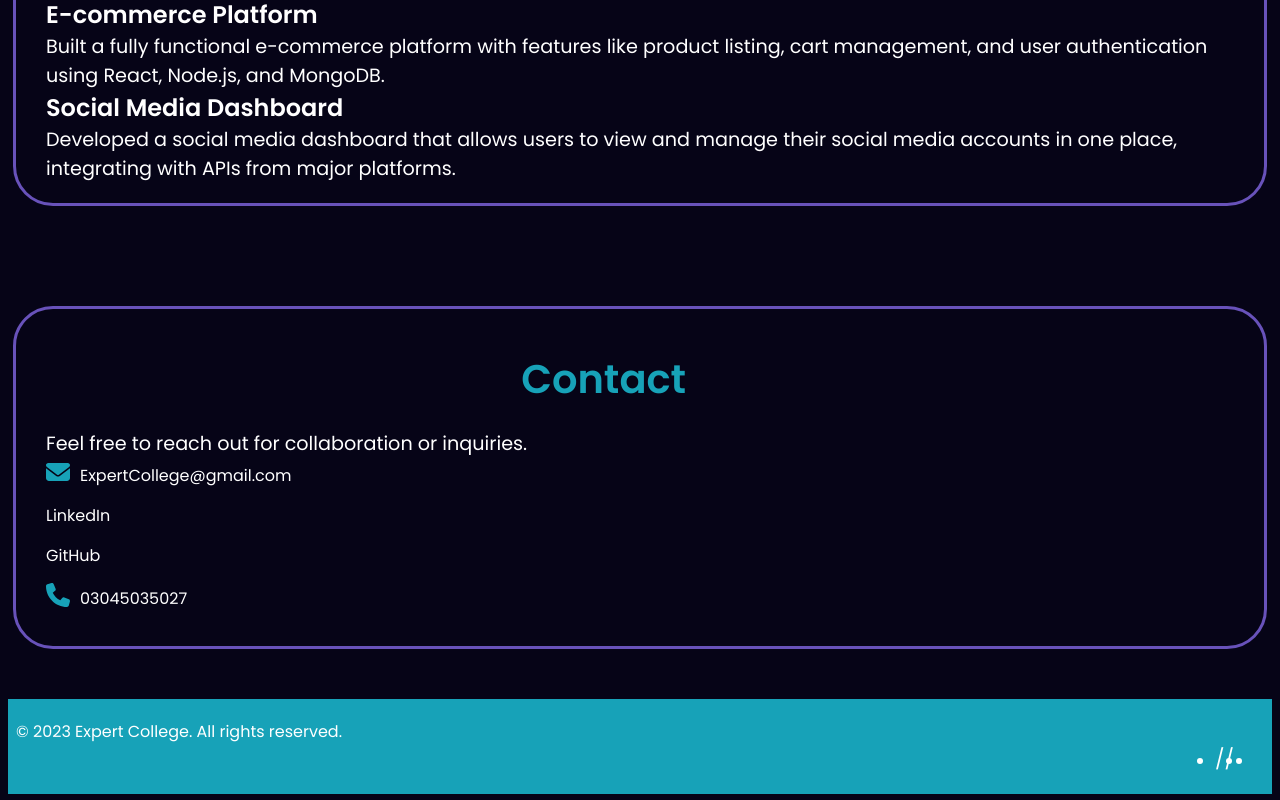
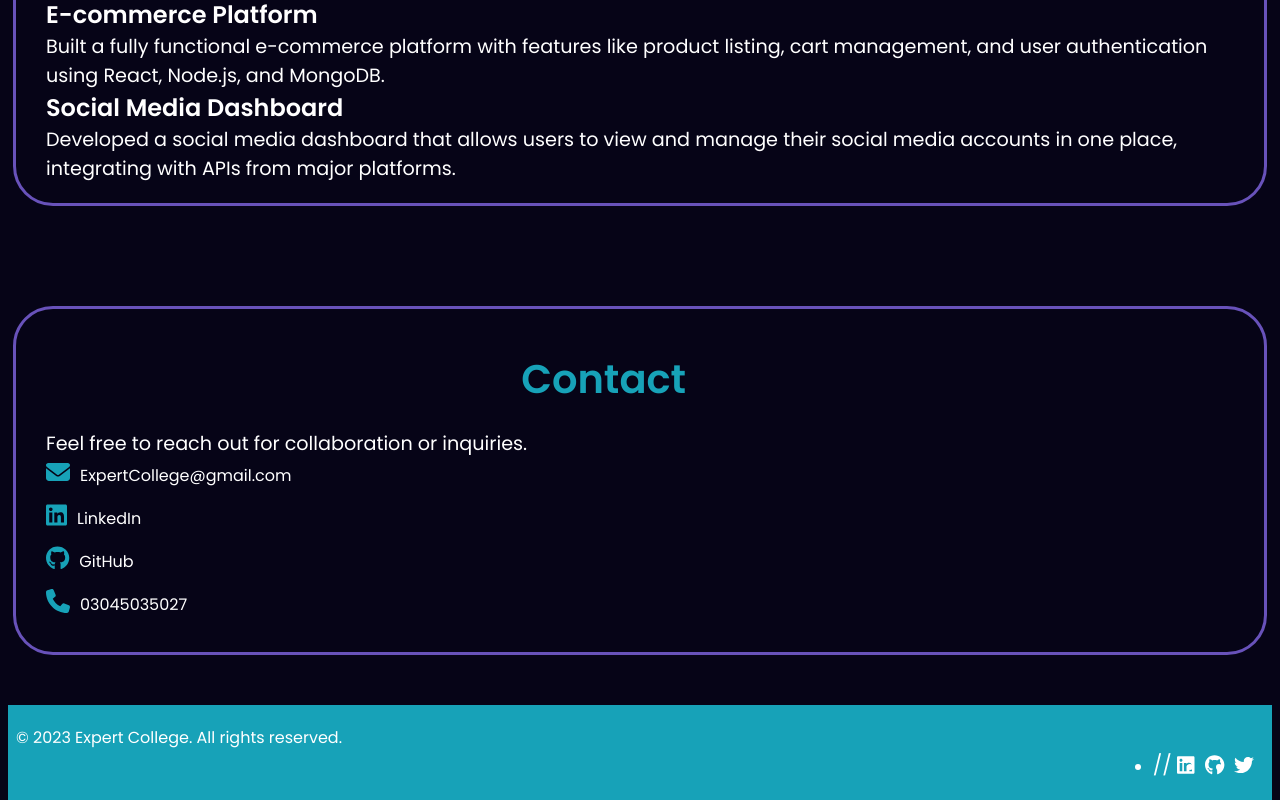
Before and after one commit to ImranImran786/portfolio3, a React (Create React App) app: page / in a window 1280 px wide. Shown: the part 1963-2763 px from the top of the page. Built offline with nearby package versions, Linux system fonts and the light colour scheme.

Commit message:
changes in Projects

```diff
--- a/src/components/Contact.js
+++ b/src/components/Contact.js
@@ -4,21 +4,14 @@ import { FontAwesomeIcon }
 	from '@fortawesome/react-fontawesome';
 import { faEnvelope, faPhone }
 	from '@fortawesome/free-solid-svg-icons';
-// import { faLinkedin, faGithub }
-	// from '@fortawesome/free-brands-svg-icons';
-// import Breadcrumbs from './Breadcrumbs';
+import { faLinkedin, faGithub }
+	from '@fortawesome/free-brands-svg-icons';
 import './style.css';
 
 const Contact = () => {
-	const breadcrumbsPaths =
-		[
-			{ title: 'Home', to: '/' },
-			{ title: 'Contact', to: '/contact' }
-		];
 
 	return (
 		<section id="contact" className="container">
-			{/* <Breadcrumbs paths={breadcrumbsPaths} />  */}
 			<h2 className="section-title">Contact</h2>
 			<p className="section-description">
 				Feel free to reach out for
@@ -31,13 +24,13 @@ const Contact = () => {
 					ExpertCollege@gmail.com
 				</li>
 				<li>
-					{/* <FontAwesomeIcon icon={faLinkedin}  */}
-						{/* className="contact-icon" />  */}
+					<FontAwesomeIcon icon={faLinkedin}
+						className="contact-icon" />
 					LinkedIn
 				</li>
 				<li>
-					{/* <FontAwesomeIcon icon={faGithub}  */}
-						{/* className="contact-icon" />  */}
+					<FontAwesomeIcon icon={faGithub}
+						className="contact-icon" />
 					GitHub
 				</li>
 				<li>
--- a/src/components/Footer.js
+++ b/src/components/Footer.js
@@ -1,9 +1,9 @@
 // Footer.js
 import React from 'react';
-// import { FontAwesomeIcon }
-	// from '@fortawesome/react-fontawesome';
-// import { faLinkedin, faGithub, faTwitter }
-	// from '@fortawesome/free-brands-svg-icons';
+import { FontAwesomeIcon }
+	from '@fortawesome/react-fontawesome';
+import { faLinkedin, faGithub, faTwitter }
+	from '@fortawesome/free-brands-svg-icons';
 import './style.css'; // Import your custom CSS file
 
 const Footer = () => {
@@ -17,21 +17,18 @@ return (
 		<div className="col-md-6 text-md-right">
 			<ul className="social-icons list-unstyled">
 			<li>
-				<a
-href="https://linkedin.com/in/yourusername" target="_blank" rel="noopener noreferrer">
-				// {/* <FontAwesomeIcon icon={faLinkedin} />  */}
+				<a href="#" rel="noopener noreferrer">
+				// <FontAwesomeIcon icon={faLinkedin} />
 				</a>
 			</li>
 			<li>
-				<a href=
-"https://github.com/yourusername" target="_blank" rel="noopener noreferrer">
-				{/* <FontAwesomeIcon icon={faGithub} />  */}
+				<a href="#" rel="noopener noreferrer">
+				<FontAwesomeIcon icon={faGithub} />
 				</a>
 			</li>
 			<li>
-				<a href=
-"https://twitter.com/yourusername" target="_blank" rel="noopener noreferrer">
-				{/* <FontAwesomeIcon icon={faTwitter} />  */}
+				<a href="#" rel="noopener noreferrer">
+				<FontAwesomeIcon icon={faTwitter} />
 				</a>
 			</li>
 			</ul>
--- a/src/components/Projects.js
+++ b/src/components/Projects.js
@@ -7,11 +7,11 @@ import { faCode } from '@fortawesome/free-solid-svg-icons';
 import './style.css';
 
 const Projects = () => {
-	const breadcrumbsPaths =
-		[
-			{ title: 'Home', to: '/' },
-			{ title: 'Projects', to: '/projects' }
-		];
+	// const breadcrumbsPaths =
+	// 	[
+	// 		{ title: 'Home', to: '/' },
+	// 		{ title: 'Projects', to: '/projects' }
+	// 	];
 
 	return (
 		<section id="projects"
```
Also changed, not shown: package.json (+4 -3 lines), src/components/utils/data.js (deleted, +0 -29 lines), 1 other file (tests, documents, lock files or other folders).
